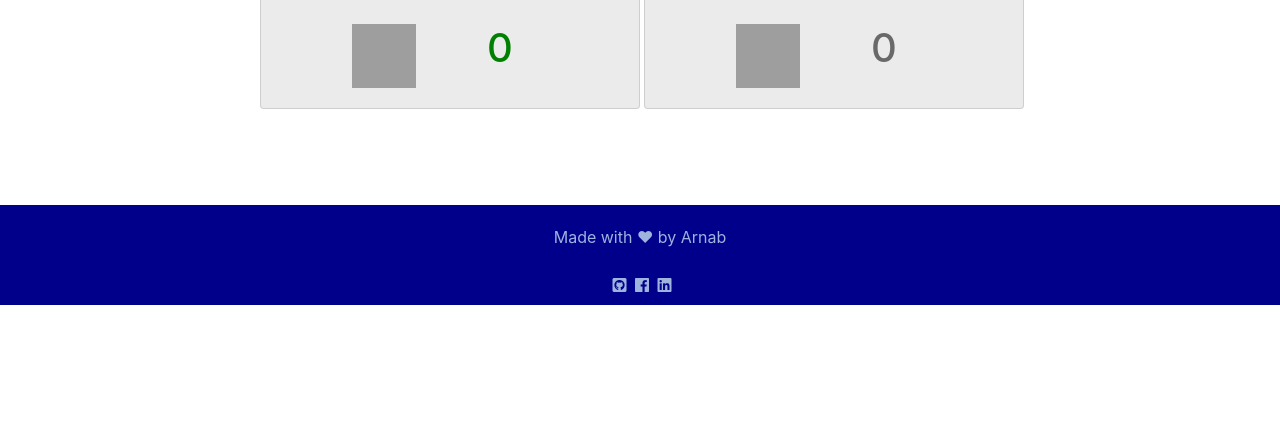
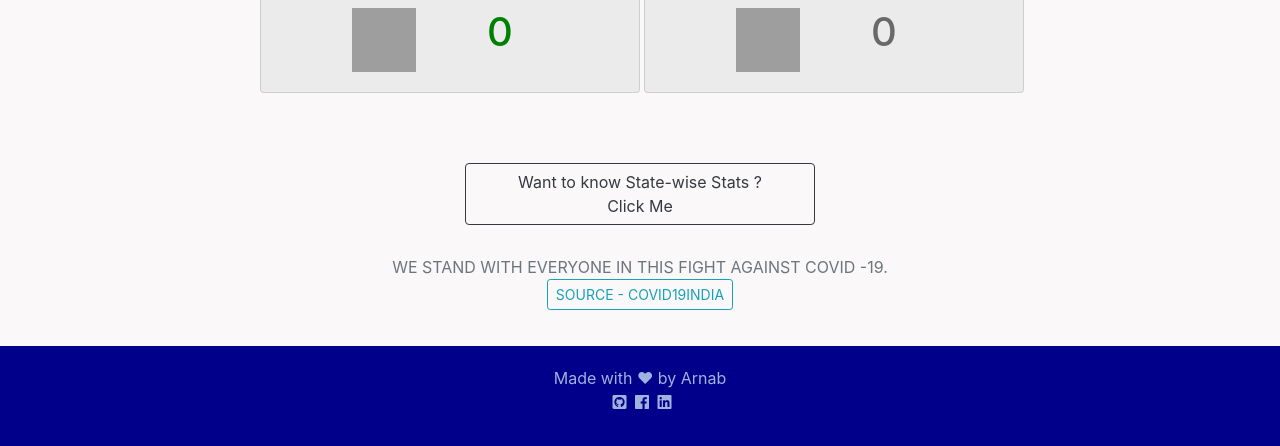
Before and after one commit to arnoob16/Covid-19, a website: page index.html in a window 1280 px wide. Shown: the part 414-860 px from the top of the page. Before the commit the page ends 800 px from the top, so only its background shows below. Drawn offline with nearby package versions, Linux system fonts and the light colour scheme; grey boxes are pictures that could not be loaded.

Commit message:
State Data Added

```diff
--- /dev/null
+++ b/css/states.css
@@ -0,0 +1,69 @@
+.footer
+{
+    position: relative;
+    min-height: 100%;
+    margin-top: 20px;
+}
+footer{
+    bottom: 0;
+    position: absolute;
+    width: 100%;
+    height: 100px;
+    background-color: #00008B
+}
+th{ text-align:left; }
+td{
+    font-weight: 400;
+}
+td:nth-child(1)
+{
+    background-color: rgb(244, 244, 255);
+}
+td:nth-child(2),
+td:nth-child(3),
+td:nth-child(4),
+td:nth-child(5)
+{
+    text-align: center;
+}
+.nav
+{
+    margin-bottom: 10px;
+}
+td:nth-child(2){
+    color: red;
+}
+td:nth-child(3){
+    color: #008000 ;
+}
+td:nth-child(4){
+    color: #1E90FF;
+}
+td:nth-child(5){
+    color: #696969;
+}
+tfoot{
+    font-weight: 700;
+}
+.Table
+{
+    display: inline-block;
+    max-width: fit-content;
+    margin: 10px;
+    margin-bottom: 20px;
+    padding: 10px;
+    border: 2px;
+    border-color: black;
+    border-style: groove;
+    font-family: -apple-system, BlinkMacSystemFont, 'Segoe UI', Roboto, Oxygen, Ubuntu, Cantarell, 'Open Sans', 'Helvetica Neue', sans-serif;
+}
+.Love
+{
+    padding-top: 20px;
+}
+.noteOfThanks
+{
+    padding: 20px;
+    margin: 20px;
+    margin-bottom: 100px;
+}
--- a/css/styles.css
+++ b/css/styles.css
@@ -1,10 +1,11 @@
 body
 {
-    background-color: #fff;
+    background-color: rgb(250, 248, 248);
 }
 .container
 {
     position: relative;
+    margin-bottom: 50px;
 }
 .card-title
 {
@@ -15,6 +16,20 @@ body
 .card
 {
     background-color: rgb(236, 235, 236);
+}
+.button
+{
+    margin-bottom: -50px;
+}
+.Love
+{
+    padding-top: 20px;
+}
+.noteOfThanks
+{
+    padding: 20px;
+    margin: 20px;
+    margin-bottom: 100px;
 }
 .icon
 {
@@ -32,13 +47,14 @@ hr
 }
 .footer
 {
-    margin:0px auto;
-    padding: 20px 0px 20px 0px;
-    margin-top: 96px;
-    background-color: #00008B;
+    position: relative;
+    min-height: 100%;
+    margin-top: 20px;
+}
+footer{
+    bottom: 0;
+    position: absolute;
+    width: 100%;
     height: 100px;
-    color: #9FB3DF;
-    justify-content: center;
-    text-align: center;
-    align-items: center;
+    background-color: #00008B
 }
--- a/index.html
+++ b/index.html
@@ -25,7 +25,7 @@
             <div class="row justify-content-center">
                 <div class="col-md-12 col-8">
                     <h4 class="text-center" style="color: #00008B">Stats</h4>
-                    <hr class="my-4 ">
+                    <hr class="my-3 ">
                 </div>
             </div>
 
@@ -90,23 +90,33 @@
             </div>
         </div>
 
-        <div class="footer">
-            <div class="container">
-                <div class="row justify-content-center text-center">
-                    <div class="col-12 text-center">
-                        Made with &#x2764; by Arnab
+        <div class="button" style="padding: 20px;">
+            <a href="States.html" class="btn btn-outline-dark btn-block" style=" text-align: center; margin: 0 auto; display: block; width: 350px;">Want to know State-wise Stats ?<br>Click Me</a>
+        </div>
+
+        <div class="noteOfThanks" style="align-items: center;">
+            <div class="text-uppercase text-muted text-center">
+                <p class="Love">
+                We Stand with Everyone in this Fight against Covid -19.<br>
+                <a class="btn btn-outline-info btn-sm" href="https://www.covid19india.org/">Source - Covid19India</a>
+               </p>
            </div>
         </div>
-                <br>
-                <div class="row justify-content-center">
-                    <div class="col-12 text-center">
+
+        <div class="footer" style="align-items: center;">
+            <footer>
+                    <div class="row text-center">
+                        <div class="col-12">
+                            <p class="Love" style="color:#9FB3DF;">Made with &#x2764; by Arnab<br>
                                 <a href="https://github.com/arnab4srk" class="fab fa-github-square ml-1" style="color: #9FB3DF"></a>
                                 <a href="https://facebook.com/arnab4srk" class="fab fa-facebook ml-1" style="color: #9FB3DF"></a>
                                 <a href="https://www.linkedin.com/in/arnab-deep-b24201190/" class="fab fa-linkedin ml-1" style="color: #9FB3DF"></a>
+                            </p>
                         </div>
                     </div>
+            </footer>
         </div>
-        </div>
+
         <script src="node_modules/jquery/dist/jquery.slim.min.js"></script>
         <script src="node_modules/popper.js/dist/umd/popper.min.js"></script>
         <script src="node_modules/bootstrap/dist/js/bootstrap.min.js"></script>
```
Also changed, not shown: States.html (added, +69 -0 lines), js/scriptsForStates.js (added, +18 -0 lines). Lines whose indentation alone changed are shown as unchanged.
